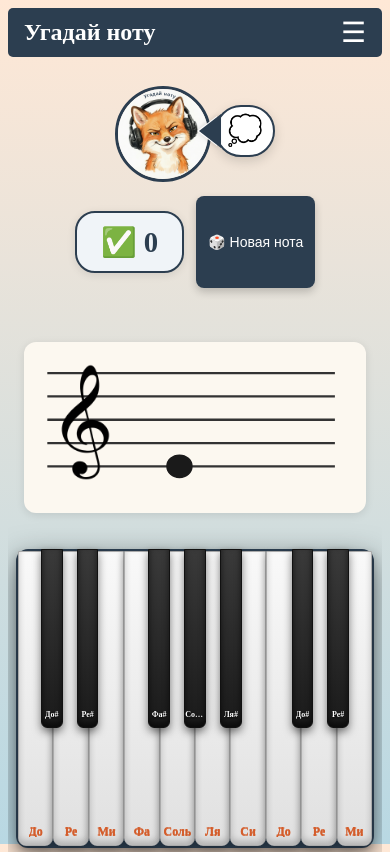
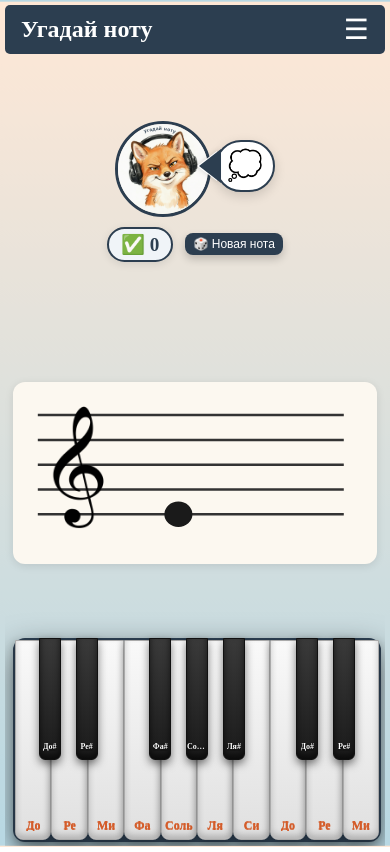
Before and after one commit to panda-sis-ui/musical_training_tool, a React (Vite) app: page / in a window 390 px wide. Built offline with nearby package versions, Linux system fonts and the light colour scheme.

Commit message:
Выравнивание

```diff
--- a/src/App.tsx
+++ b/src/App.tsx
@@ -131,12 +131,10 @@ const playNoteSound = useCallback(async (note: string) => {
           flexDirection: 'row',
           alignItems: 'center',
           justifyContent: 'space-around',
-          flex: 1,
-          maxHeight: '60vh',
+          flex: '1 1 auto',
           minHeight: 0,
           gap: '10px',
           flexWrap: 'wrap',
-          overflow: 'hidden',
           padding: '8px',
         }}
       >
@@ -146,7 +144,7 @@ const playNoteSound = useCallback(async (note: string) => {
             display: 'flex',
             flexDirection: 'column',
             alignItems: 'center',
-            gap: '10px',
+            gap: '8px',
             flexShrink: 0,
             minWidth: '200px',
           }}
@@ -161,8 +159,8 @@ const playNoteSound = useCallback(async (note: string) => {
             display: 'flex',
             justifyContent: 'center',
             gap: '12px',
-            width: '100%',
             flexWrap: 'wrap',
+            alignItems: 'center',
           }}>
             <Check score={score} />
             <NewNoteButton onNewNote={generateNewNote} />
@@ -178,13 +176,11 @@ const playNoteSound = useCallback(async (note: string) => {
       {/* Пианино – занимает всё оставшееся место */}
       <div
         style={{
-          height: '35vh',              // ровно треть экрана
-          minHeight: '200px',          // минимум для удобства
-          flexShrink: 0,               // не сжимается
-          display: 'flex',
-          alignItems: 'stretch',
-          padding: '0 8px 8px',
-        }}
+          flex: '0 0 auto',
+          minHeight: '200px',
+          height: 'auto',
+          padding: '8px',
+          }}
       >
         <Piano onNotePlay={handleNotePlay} lastResult={lastResult} onInitAudio={initAudio} audioContextRef={audioCtxRef}/>
       </div>
--- a/src/components/Check.module.css
+++ b/src/components/Check.module.css
@@ -18,3 +18,18 @@
   align-items: center;
   gap: 8px;
 }
+@media (max-width: 600px) {
+  .container {
+    padding: 6px 16px;
+    font-size: 1.4rem;
+    margin: 5px auto;
+  }
+}
+
+@media (max-width: 400px) {
+  .container {
+    padding: 4px 12px;
+    font-size: 1.2rem;
+    margin: 3px auto;
+  }
+}
--- a/src/components/HiddenNote.module.css
+++ b/src/components/HiddenNote.module.css
@@ -3,7 +3,6 @@
   display: inline-block;
   width: 100%;
   max-width: 100%;        /* как было */
-  padding: 8px;
   box-sizing: border-box;
   flex-shrink: 0;        /* не сжимается */
   min-width: 120px;
--- a/src/components/NewNoteButton.module.css
+++ b/src/components/NewNoteButton.module.css
@@ -1,6 +1,6 @@
 .button {
   margin: 10px auto;
-  display: block;
+  display: inline-block;   /* не блок, чтобы не растягиваться по ширине */
   padding: 12px 24px;
   font-size: 20px;
   border-radius: 8px;
@@ -11,6 +11,7 @@
   transition: background 0.2s, transform 0.1s;
   box-shadow: 0 4px 8px rgba(0,0,0,0.2);
   white-space: nowrap;
+  height: auto;
 }
 
 .button:hover {
@@ -22,15 +23,16 @@
 
 @media (max-width: 600px) {
   .button {
-    padding: 8px 16px;
-    font-size: 16px;
+    padding: 6px 12px;
+    font-size: 14px;
     margin: 5px auto;
   }
 }
 
 @media (max-width: 400px) {
   .button {
-    padding: 6px 12px;
-    font-size: 14px;
+    padding: 4px 8px;
+    font-size: 12px;
+    margin: 3px auto;
   }
 }
--- a/src/components/Piano.module.css
+++ b/src/components/Piano.module.css
@@ -2,13 +2,15 @@
 .pianoContainer {
   position: relative;
   width: 100%;
-  max-width: 100%;
-  margin: 0 auto;           /* было 20px auto – убираем вертикальные отступы */
+  max-width: 100%;            /* теперь не ограничиваем 900px */
+  margin: 0 auto;
   user-select: none;
   border-radius: 12px;
   background: #2c3e50;
-  padding: 5px 8px;        /* было 10px 10px – можно оставить 5px сверху/снизу */
+  padding: 5px 10px;
   box-shadow: 0 10px 30px rgba(0,0,0,0.5);
+  height: 100%;               /* занимает всю высоту родителя */
+  min-height: 180px;
 }
 
 /* Ряд белых клавиш */
@@ -16,7 +18,7 @@
   display: flex;
   width: 100%;
   height: 100%;
-  min-height: 140px;
+  min-height: 120px;
   position: relative;
 }
 
--- a/src/index.css
+++ b/src/index.css
@@ -8,6 +8,7 @@ body {
 
 html, body, #root {
   height: 100%;
+  margin: 0.2vh;
 }
 
 #root {
```
